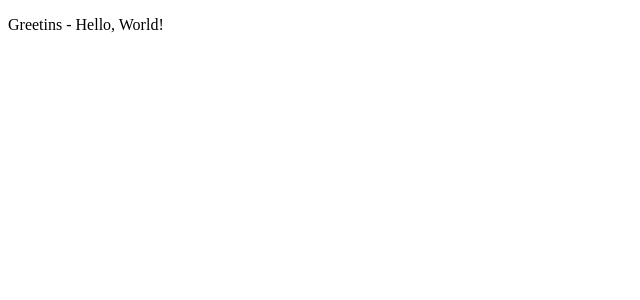
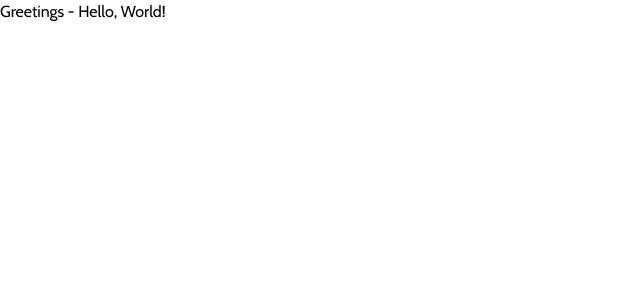
Before and after one commit to kawojue/card-validator, a React (Vite) app: page / in a window 1280 px wide. Shown: the top 300 px of the page, without its empty margins (0-640 px from the left). Built offline with nearby package versions, Linux system fonts and the light colour scheme.

Commit message:
tailwind & font setup

```diff
--- a/src/App.jsx
+++ b/src/App.jsx
@@ -2,7 +2,7 @@ function App() {
 
   return (
     <>
-      <p>Greetins - Hello, World!</p>
+      <p>Greetings - Hello, World!</p>
     </>
   )
 }
--- a/src/index.css
+++ b/src/index.css
@@ -0,0 +1,8 @@
+@tailwind base;
+@tailwind utilities;
+@tailwind components;
+
+
+body {
+  @apply font-cabin;
+}
--- a/tailwind.config.cjs
+++ b/tailwind.config.cjs
@@ -1,6 +1,6 @@
 /** @type {import('tailwindcss').Config} */
 module.exports = {
-  content: ['./index.html', './src/**/*.{jsx,js}'],
+  content: ['./index.html', './src/**/*.jsx'],
   theme: {
     extend: {
       fontFamily: {
```
